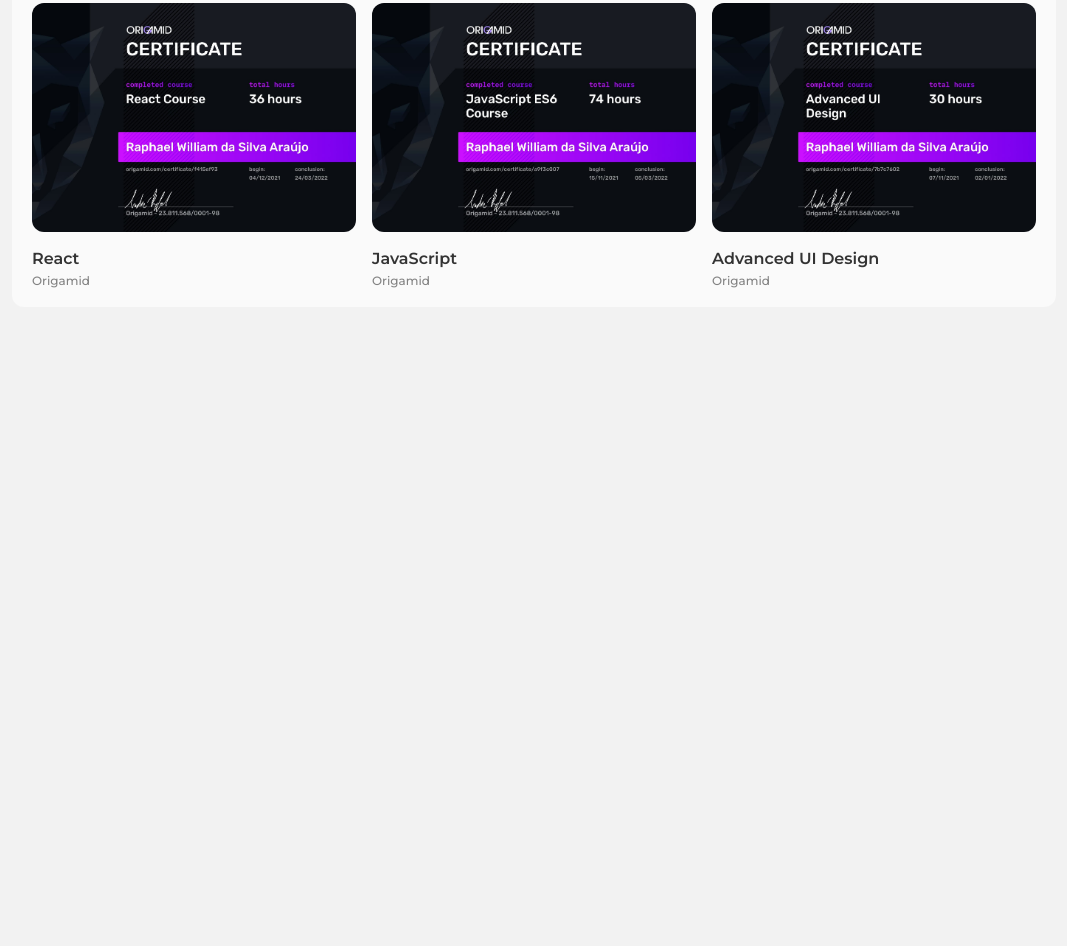
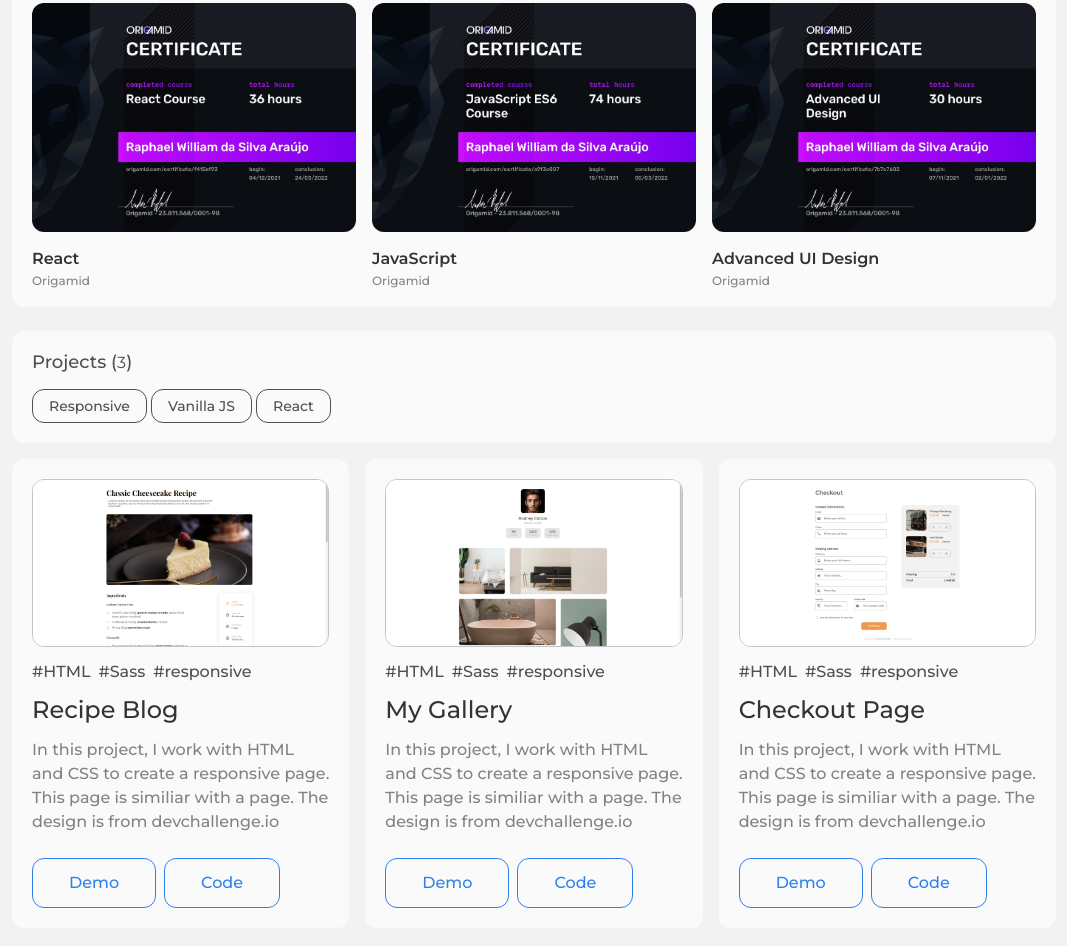
Before and after one commit to araujowebdev/devchallenges-portfolio, a website: page index.html in a window 1280 px wide. Shown: the part 731-1677 px from the top of the page, without its empty margins (106-1173 px from the left). Before the commit the page ends 1126 px from the top, so only its background shows below. Drawn offline with nearby package versions, Linux system fonts and the light colour scheme.

Commit message:
create "projects" section

```diff
--- a/index.html
+++ b/index.html
@@ -41,7 +41,7 @@
             <span class="material-symbols-outlined">
               mail
             </span>
-            <a href="email:araujowebdev@gmail.com">araujowebdev@gmail.com</a>
+            <a href="mailto:araujowebdev@gmail.com">araujowebdev@gmail.com</a>
           </div>
           <div>
             <span class="material-symbols-outlined">
@@ -109,6 +109,62 @@
         </div>
       </div>
     </section>
+
+    <section class="projects">
+      <div class="projects__filter">
+        <h3>Projects (<span>3</span>)</h3>
+        <div>
+          <button>Responsive</button>
+          <button>Vanilla JS</button>
+          <button>React</button>
+        </div>
+      </div>
+
+      <div class="projects__list">
+        <div class="projects__list-item">
+          <img src="./dist/assets/imgs/recipe-page.jpg" alt="Recipe Page">
+          <div>
+            <span>#HTML</span>
+            <span>#Sass</span>
+            <span>#responsive</span>
+          </div>
+          <h4>Recipe Blog</h4>
+          <p>In this project, I work with HTML and CSS to create a responsive page. This page is similiar with a page. The design is from devchallenge.io</p>
+          <div>
+            <a href="https://github.com/araujowebdev/Recipe-Page---devChallenges" target="_blank">Demo</a>
+            <a href="https://araujowebdev.github.io/Recipe-Page---devChallenges/" target="_blank">Code</a>
+          </div>
+        </div>
+        <div class="projects__list-item">
+          <img src="./dist/assets/imgs/my-gallery.jpg" alt="My Gallery Page">
+          <div>
+            <span>#HTML</span>
+            <span>#Sass</span>
+            <span>#responsive</span>
+          </div>
+          <h4>My Gallery</h4>
+          <p>In this project, I work with HTML and CSS to create a responsive page. This page is similiar with a page. The design is from devchallenge.io</p>
+          <div>
+            <a href="https://araujowebdev.github.io/My-Gallery---devChallenges/" target="_blank">Demo</a>
+            <a href="https://github.com/araujowebdev/My-Gallery---devChallenges" target="_blank">Code</a>
+          </div>
+        </div>
+        <div class="projects__list-item">
+          <img src="./dist/assets/imgs/checkout-page.jpg" alt="Checkout Page">
+          <div>
+            <span>#HTML</span>
+            <span>#Sass</span>
+            <span>#responsive</span>
+          </div>
+          <h4>Checkout Page</h4>
+          <p>In this project, I work with HTML and CSS to create a responsive page. This page is similiar with a page. The design is from devchallenge.io</p>
+          <div>
+            <a href="https://araujowebdev.github.io/Checkout-Page---devChallenges/" target="_blank">Demo</a>
+            <a href="https://github.com/araujowebdev/Checkout-Page---devChallenges" target="_blank">Code</a>
+          </div>
+        </div>
+      </div>
+    </section>
   </main>
 </body>
 
--- a/src/styles/scss/main/_index.scss
+++ b/src/styles/scss/main/_index.scss
@@ -1,2 +1,3 @@
 @forward "skills";
 @forward "certificates";
+@forward "projects";
--- /dev/null
+++ b/src/styles/scss/main/_projects.scss
@@ -0,0 +1,101 @@
+@use "../colors" as c;
+
+main {
+  .projects {
+    &__filter {
+      padding: 20px;
+      background-color: c.$gray-0;
+      border-radius: 12px;
+      margin-bottom: 16px;
+
+      h3 {
+        font: 500 18px/22px "Montserrat", sans-serif;
+        color: c.$gray-5;
+        margin-bottom: 16px;
+      }
+
+      div {
+        button {
+          font: 500 14px/16px "Montserrat", sans-serif;
+          background-color: c.$gray-0;
+          color: c.$gray-5;
+          padding: 8px 16px;
+          border-radius: 12px;
+          border: 1px solid c.$gray-5;
+          transition: 0.4s;
+          cursor: pointer;
+
+          &:hover {
+            color: c.$gray-0;
+            background-color: c.$blue;
+            border-color: c.$blue;
+          }
+        }
+      }
+    }
+
+    &__list {
+      margin-bottom: 24px;
+      display: grid;
+      grid-template-columns: 1fr 1fr 1fr;
+      gap: 16px;
+
+      &-item {
+        padding: 20px;
+        background-color: c.$gray-0;
+        border-radius: 12px;
+
+        img {
+          max-width: 100%;
+          border: 1px solid c.$gray-3;
+          border-radius: 12px;
+          margin-bottom: 12px;
+        }
+
+        div:nth-child(2) {
+          display: flex;
+          gap: 8px;
+          margin-bottom: 12px;
+
+          span {
+            font: 500 1rem/1.25rem "Montserrat", sans-serif;
+            color: c.$gray-5;
+          }
+        }
+
+        h4 {
+          font: 500 1.5rem/2rem "Montserrat", sans-serif;
+          color: c.$gray-6;
+          margin-bottom: 12px;
+        }
+
+        p {
+          font: 500 1rem/1.5rem "Montserrat", sans-serif;
+          color: c.$gray-4;
+          margin-bottom: 24px;
+        }
+
+        div:nth-child(5) {
+          display: flex;
+          gap: 8px;
+
+          a {
+            font: 500 1rem/1.5rem "Montserrat", sans-serif;
+            background-color: c.$gray-0;
+            color: c.$blue;
+            border: 1px solid c.$blue;
+            border-radius: 12px;
+            padding: 12px 36px;
+            cursor: pointer;
+            transition: 0.4s;
+
+            &:hover {
+              background-color: c.$blue;
+              color: c.$gray-0;
+            }
+          }
+        }
+      }
+    }
+  }
+}
```
Also changed, not shown: dist/assets/imgs/checkout-page.jpg (added), dist/assets/imgs/my-gallery.jpg (added), dist/assets/imgs/recipe-page.jpg (added), dist/styles/style.css.
